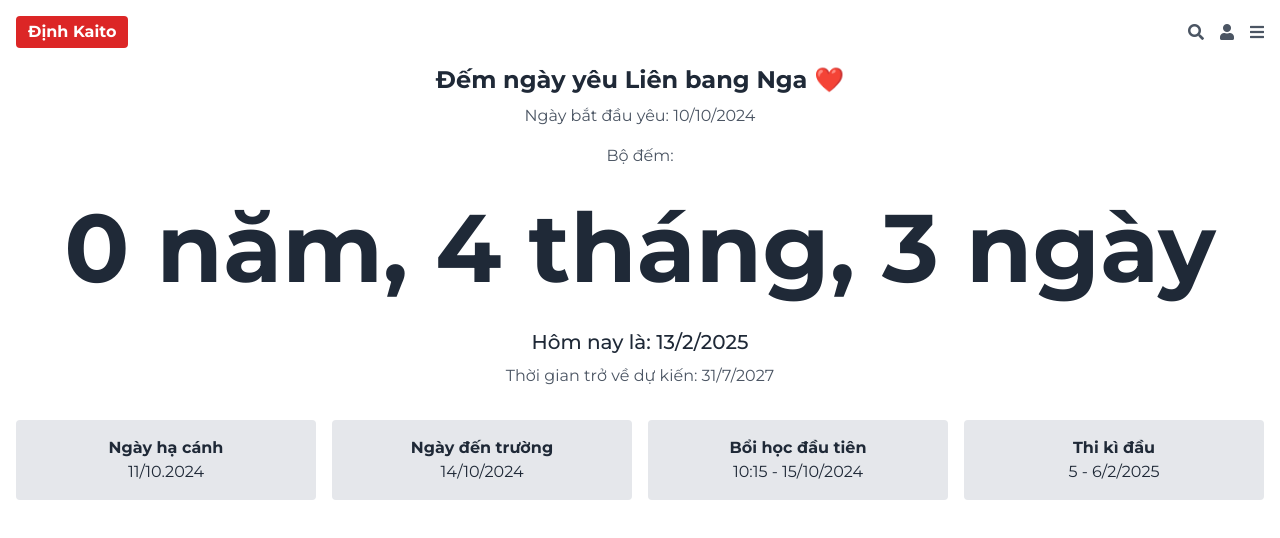
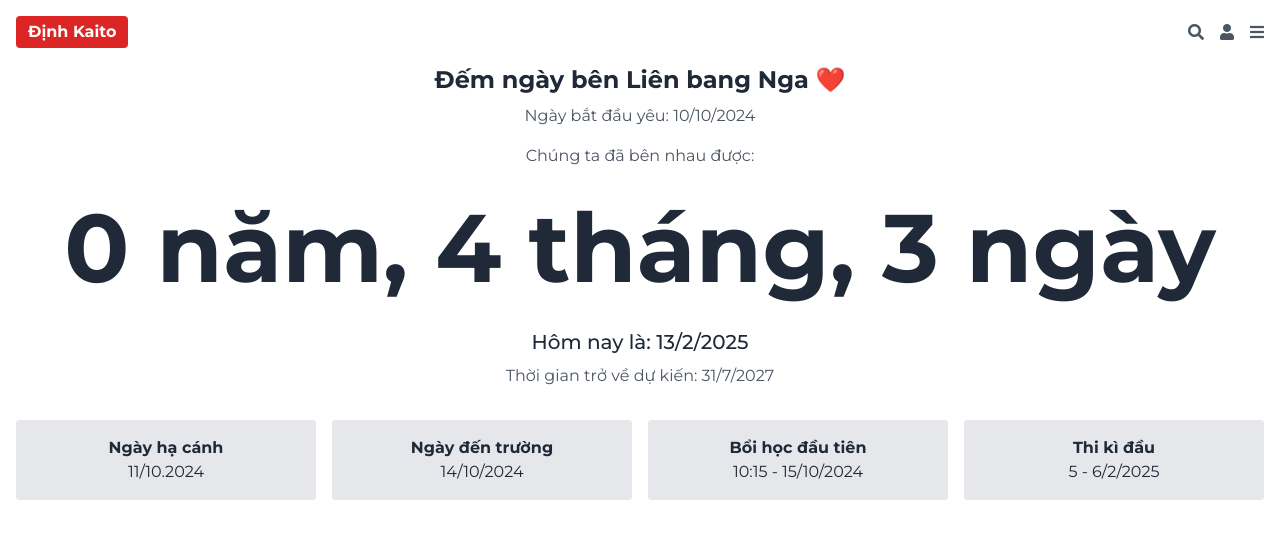
Before and after one commit to dinhkaito/demngayyeu, a plain HTML site: page index.html in a window 1280 px wide. Drawn offline with nearby package versions, Linux system fonts and the light colour scheme.

Commit message:
Update index.html
Signed-off-by: dinhkaito <93849364+dinhkaito@users.noreply.github.com>

```diff
--- a/index.html
+++ b/index.html
@@ -29,9 +29,9 @@
             </div>
         </div>
         <div class="text-center">
-            <h1 class="text-2xl font-bold mb-2">Đếm ngày yêu Liên bang Nga ❤️</h1>
+            <h1 class="text-2xl font-bold mb-2">Đếm ngày bên Liên bang Nga ❤️</h1>
             <p class="text-gray-600 mb-4">Ngày bắt đầu yêu: <span id="start-date"></span></p>
-            <p class="text-gray-600 mb-8">Bộ đếm:</p>
+            <p class="text-gray-600 mb-8">Chúng ta đã bên nhau được:</p>
             <div id="countdown" class="text-8xl font-bold mb-8">XXX</div>
             <p class="text-xl font-medium mb-2">Hôm nay là: <span id="current-date"></span></p>
             <p class="text-gray-600 mb-8">
```
